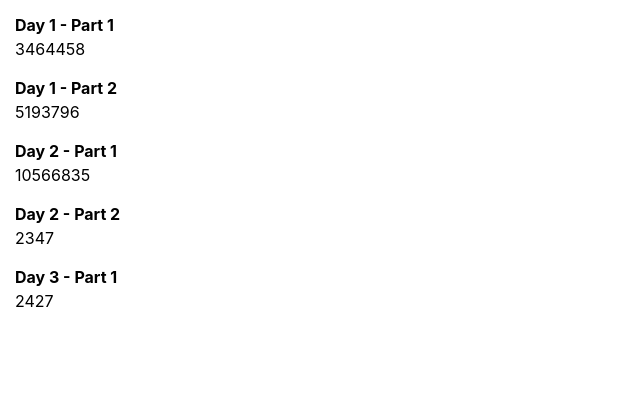
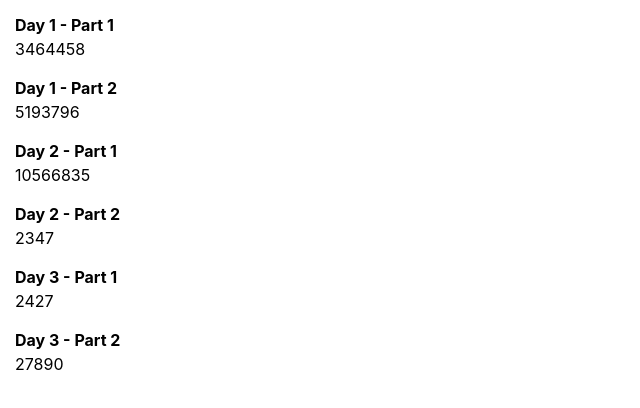
Before and after one commit to vostromberg/adventofcode, a React (Create React App) app: page / in a window 1280 px wide. Shown: the top 408 px of the page, without its empty margins (0-640 px from the left). Built offline with nearby package versions, Linux system fonts and the light colour scheme.

Commit message:
Day 3 finished

```diff
--- a/src/App.tsx
+++ b/src/App.tsx
@@ -7,6 +7,7 @@ import { day1part2 } from './day-1/part2';
 import { day2part1 } from './day-2/part1';
 import { day2part2 } from './day-2/part2';
 import { day3part1 } from './day-3/part1';
+import { day3part2 } from './day-3/part2';
 
 const App: React.FC = () => {
   return (
@@ -16,6 +17,7 @@ const App: React.FC = () => {
       <Solution name="Day 2 - Part 1" solver={day2part1} />
       <Solution name="Day 2 - Part 2" solver={day2part2} />
       <Solution name="Day 3 - Part 1" solver={day3part1} />
+      <Solution name="Day 3 - Part 2" solver={day3part2} />
     </div>
   );
 }
--- a/src/day-3/part1.ts
+++ b/src/day-3/part1.ts
@@ -1,16 +1,17 @@
 import { getInput } from "./day3"
-import { ICoordinate, getClosestDistance } from "../wireCoordinateSystem/wireCoordinateSystem";
+import { ICoordinate, getClosestIntersectionByManhattanDistance } from "../wireCoordinateSystem/wireCoordinateSystem";
 
 
 export const day3part1 = async () => {
     const input = getInput();
     const startCoordinate: ICoordinate = {
         x: 0,
-        y: 0
+        y: 0,
+        steps:0
     };
     return new Promise((resolve, reject) => {
         setTimeout(() => {
-            let result = getClosestDistance(startCoordinate, input.wireA, input.wireB);
+            let result = getClosestIntersectionByManhattanDistance(input.wireA, input.wireB);
             resolve(result);
         }, 0);
     });
--- a/src/day-3/part2.ts
+++ b/src/day-3/part2.ts
@@ -1 +1,17 @@
-export const day3part2 = () => { return "" };
+import { getInput } from "./day3";
+import { ICoordinate, getClosestIntersectionBySteps } from "../wireCoordinateSystem/wireCoordinateSystem";
+
+export const day3part2 = () => {
+    const input = getInput();
+    const startCoordinate: ICoordinate = {
+        x: 0,
+        y: 0,
+        steps:0
+    };
+    return new Promise((resolve, reject) => {
+        setTimeout(() => {
+            let result = getClosestIntersectionBySteps(input.wireA, input.wireB);
+            resolve(result);
+        }, 0);
+    });
+};
--- a/src/wireCoordinateSystem/wireCoordinateSystem.ts
+++ b/src/wireCoordinateSystem/wireCoordinateSystem.ts
@@ -1,6 +1,18 @@
+const defaultStartCoordinate: ICoordinate = {
+    x: 0, y: 0, steps: 0
+}
+
 export interface ICoordinate {
     x: number;
     y: number;
+    steps: number;
+}
+
+export interface IIntersection {
+    x: number;
+    y: number;
+    wireASteps: number;
+    wireBSteps: number;
 }
 
 export enum Direction {
@@ -33,19 +45,19 @@ export const getCoordinateCalcFunction = (direction: Direction): (lastCoordinate
     switch (direction) {
         case Direction.Up:
             return (lastCoordinate: ICoordinate) => {
-                return { x: lastCoordinate.x, y: lastCoordinate.y - 1 };
+                return { x: lastCoordinate.x, y: lastCoordinate.y - 1, steps: lastCoordinate.steps + 1 };
             };
         case Direction.Right:
             return (lastCoordinate: ICoordinate) => {
-                return { x: lastCoordinate.x + 1, y: lastCoordinate.y };
+                return { x: lastCoordinate.x + 1, y: lastCoordinate.y, steps: lastCoordinate.steps + 1 };
             };
         case Direction.Down:
             return (lastCoordinate: ICoordinate) => {
-                return { x: lastCoordinate.x, y: lastCoordinate.y + 1 };
+                return { x: lastCoordinate.x, y: lastCoordinate.y + 1, steps: lastCoordinate.steps + 1 };
             };
         case Direction.Left:
             return (lastCoordinate: ICoordinate) => {
-                return { x: lastCoordinate.x - 1, y: lastCoordinate.y };
+                return { x: lastCoordinate.x - 1, y: lastCoordinate.y, steps: lastCoordinate.steps + 1 };
             };
     }
 }
@@ -67,7 +79,11 @@ export const getWireCoordinates = (startCoordinate: ICoordinate, wire: string[])
     return coordinates;
 }
 
-export const getIntersections = (startCoordinate:ICoordinate, wireA: string[], wireB: string[]) => {
+const getCoordKey = (coord: ICoordinate) => {
+    return `${coord.x}:${coord.y}`;
+}
+
+export const getIntersections = (startCoordinate: ICoordinate, wireA: string[], wireB: string[]) => {
     const wireACoords = getWireCoordinates(startCoordinate, wireA);
     const wireBCoords = getWireCoordinates(startCoordinate, wireB);
     //Before performance improvement for filter
@@ -75,23 +91,42 @@ export const getIntersections = (startCoordinate:ICoordinate, wireA: string[], w
 
     //After performance improvement for filter
     //Map out A-coords to dictionary for faster lookup
-    const wireAObj:{[key:string]:ICoordinate} = {};
-    wireACoords.forEach(coord => {wireAObj[`${coord.x}:${coord.y}`] = coord});
-    //See if B-coords exists in dictionary
-    const intersections = wireBCoords.filter(coord => wireAObj[`${coord.x}:${coord.y}`] != null);
-
+    const wireAObj: { [key: string]: ICoordinate } = {};
+    wireACoords.forEach(coord => {
+        const key = getCoordKey(coord);
+        if (!wireAObj[key] || wireAObj[key].steps > coord.steps) {
+            wireAObj[key] = coord
+        }
+    });
+    //Find intersections
+    const intersections: IIntersection[] = wireBCoords.filter(coord => wireAObj[getCoordKey(coord)] != null).map<IIntersection>(coord => {
+        const coordA = wireAObj[getCoordKey(coord)];
+        return {
+            x: coord.x,
+            y: coord.y,
+            wireASteps: coordA.steps,
+            wireBSteps: coord.steps
+        };
+    });
 
     return intersections;
 
 }
 
-export const calculateManhattanDistanceBetweenPoints = (from: ICoordinate, to: ICoordinate) => {
+export const calculateManhattanDistanceBetweenPoints = (from: ICoordinate, to: IIntersection) => {
     return (Math.abs(to.x) - Math.abs(from.x)) + (Math.abs(to.y) - Math.abs(from.y));
 }
 
-export const getClosestDistance = (startCoordinate:ICoordinate, wireA:string[], wireB:string[]) => {
+export const getClosestIntersectionByManhattanDistance = (wireA: string[], wireB: string[], startCoordinate = defaultStartCoordinate) => {
     const intersections = getIntersections(startCoordinate, wireA, wireB);
     const distances = intersections.map(x => calculateManhattanDistanceBetweenPoints(startCoordinate, x));
     const leastDistance = Math.min(...distances);
     return leastDistance;
 }
+
+export const getClosestIntersectionBySteps = (wireA: string[], wireB: string[], startCoordinate: ICoordinate = defaultStartCoordinate) => {
+    const intersections = getIntersections(startCoordinate, wireA, wireB);
+    const distances = intersections.map(x => x.wireASteps + x.wireBSteps);
+    const leastDistance = Math.min(...distances);
+    return leastDistance;
+}
```
Also changed, not shown: 1 other file (tests, documents, lock files or other folders).
